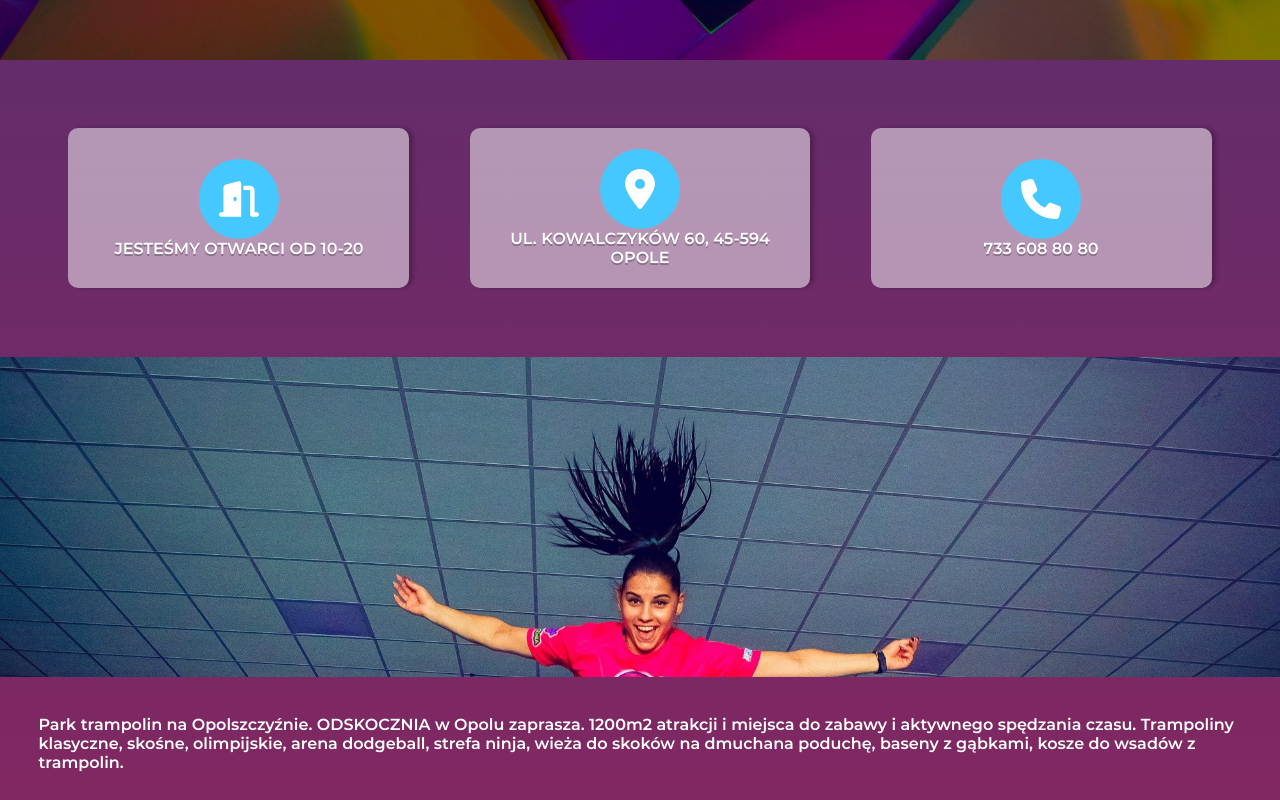
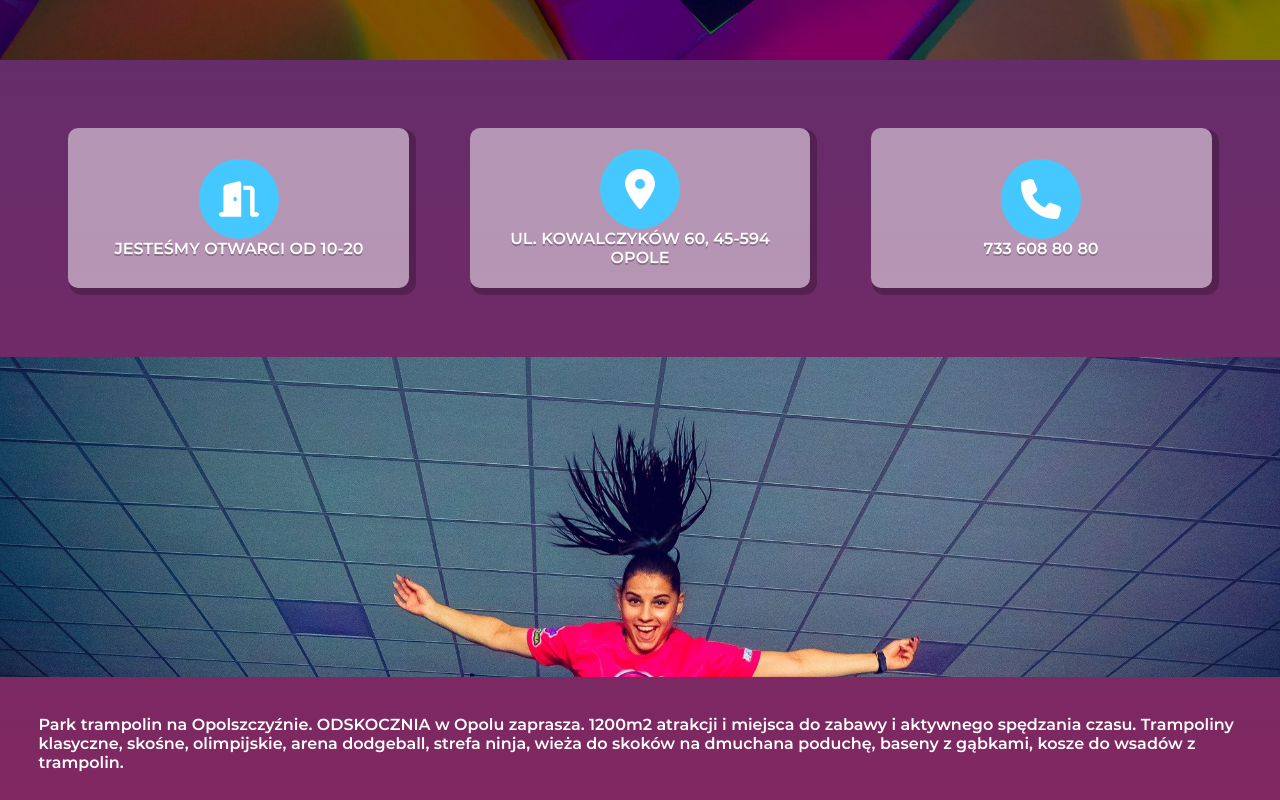
Before and after one commit to cotlowzky/odskocznia, a React (Create React App) app: page / in a window 1280 px wide. Shown: the part 740-1540 px from the top of the page. Built offline with nearby package versions, Linux system fonts and the light colour scheme; a web font is replaced by a local one.

Commit message:
design fixes of categories buttons

```diff
--- a/src/Components/CategoryComponent/CategoryComponent.css
+++ b/src/Components/CategoryComponent/CategoryComponent.css
@@ -4,9 +4,12 @@
     width:50%;
     margin:2.5%;
     border-radius: 10px;
+    box-shadow: 4px 4px 0px 3px #0000003b;
+    transition: 0.2s ease-in-out;
 }
 .category-wrapper:hover{
     cursor: pointer;
+    box-shadow: 0px 0px 0px 0px #0000003b;
 }
 .category-icon-wrapper{
     height: 80px;
```
